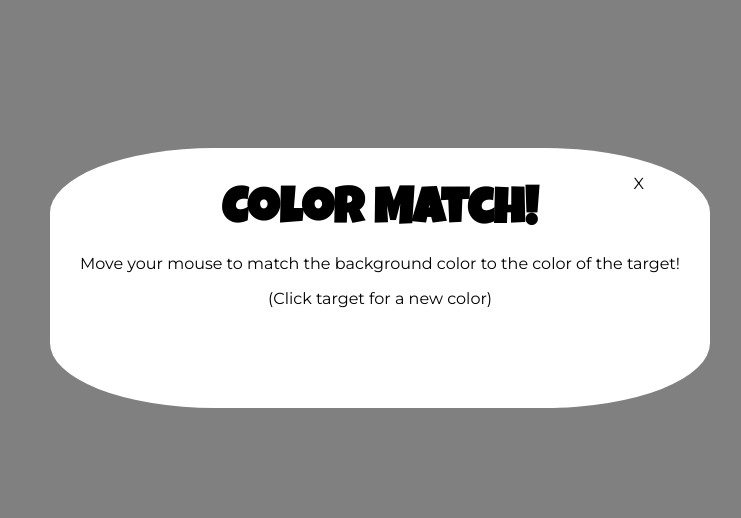
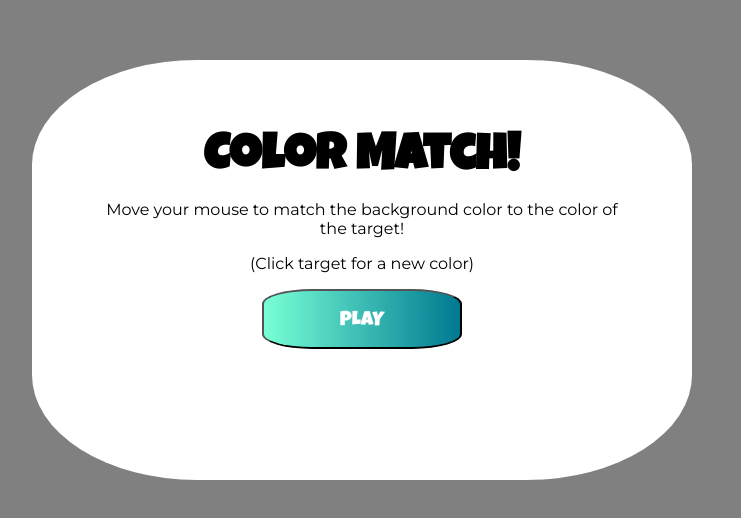
Before and after one commit to tsengsational/colormatch, a website: page index.html in a window 1280 px wide. Shown: the part 140-658 px from the top of the page, without its empty margins (278-1019 px from the left). Drawn offline with Linux system fonts and the light colour scheme.

```diff
--- a/app.css
+++ b/app.css
@@ -6,20 +6,26 @@
 
 
 body {
-  background: var(--base);
+  background-color: var(--base);
   font-family: 'Montserrat', sans-serif;
 }
 
 h1 {
   font-family: 'Luckiest Guy', cursive;
-  margin: auto;
 }
 
 .close-btn {
-  position: absolute;
-  top: 10%;
-  right:10%;
-  cursor: pointer;
+  background: #007991;  /* fallback for old browsers */
+  background: -webkit-linear-gradient(to right, #78ffd6, #007991);  /* Chrome 10-25, Safari 5.1-6 */
+  background: linear-gradient(to right, #78ffd6, #007991); /* W3C, IE 10+/ Edge, Firefox 16+, Chrome 26+, Opera 12+, Safari 7+ */
+  border-radius: 25%;
+  color: white;
+  font-family: 'Luckiest Guy', cursive;
+  font-size: 20px;
+  padding: 20px;
+  margin: 0 auto 40px;
+  height: 60px;
+  width: 200px;
   z-index: 2;
 }
 
@@ -56,13 +62,13 @@
   border-radius: 25%;
   padding: 10px;
   position: fixed;
-  width: 50vw;
   z-index: 1;
 }
 
-@media (min-width: 601px) {
+@media (max-width: 2000px) {
   h1 {
     font-size: 50px;
+    margin: 0;
   }
 
   .help {
@@ -71,19 +77,21 @@
   }
 
   .text-center {
-    transform: translateY(25%);
+    margin: 10%;
   }
 
   .title {
-    height: 30vh;
-    margin: 35vh 25vw;
+    height: 50vh;
+    top: 25vh;
+    left: calc(25vw - 10px);
     width: 50vw;
   }
 }
 
-@media (max-width: 600px) {
+@media screen and (max-width: 700px) {
   h1 {
     font-size: 80px;
+    margin: 0px 0px;
   }
 
   body {
@@ -97,8 +105,9 @@
   }
 
   .title {
-    height: 60vh;
-    margin: 20vh 10vw;
+    height: 80vh;
+    top: 10vh;
+    left: calc(10vw - 10px);
     width: 80vw;
   }
 
@@ -106,9 +115,3 @@
     transform: translateY(10%);
   }
 }
-
-/*.wrapper {
-  display: grid;
-  grid-template-columns: 1fr 1fr 1fr;
-  width: 100%;
-}*/
--- a/index.html
+++ b/index.html
@@ -9,18 +9,19 @@
     <link href="https://fonts.googleapis.com/css?family=Luckiest+Guy|Montserrat" rel="stylesheet">
     <script src="https://use.fontawesome.com/18aa1c5f7b.js"></script>
   </head>
+  <meta name="viewport" content="">
   <body>
     <div class="help hide">
       ?
     </div>
     <div class="title">
-      <div class="close-btn">
-        X
-      </div>
       <div class="text-center">
         <h1>Color Match!</h1>
         <p>Move your mouse to match the background color to the color of the target!</p>
         <p>(Click target for a new color)</p>
+        <button class="close-btn">
+          PLAY
+        </button>
       </div>
     </div>
     <div class="target" >
```
